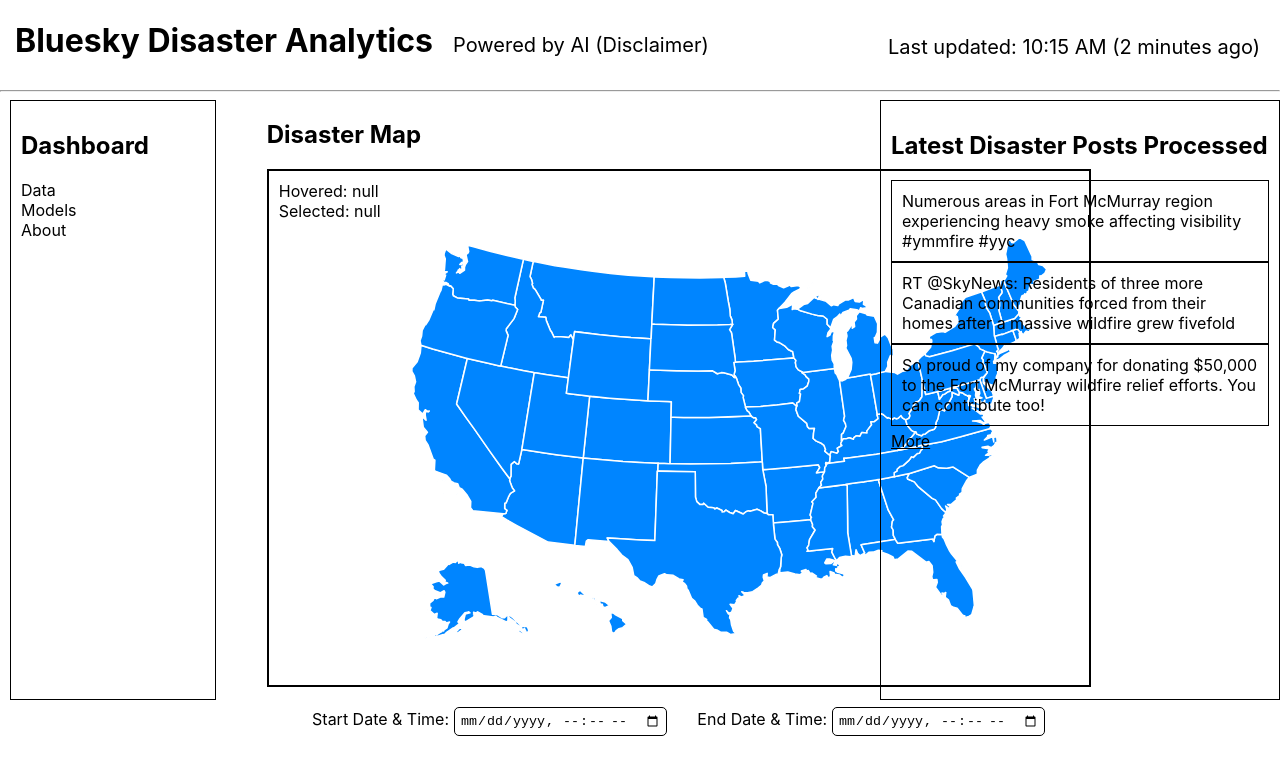
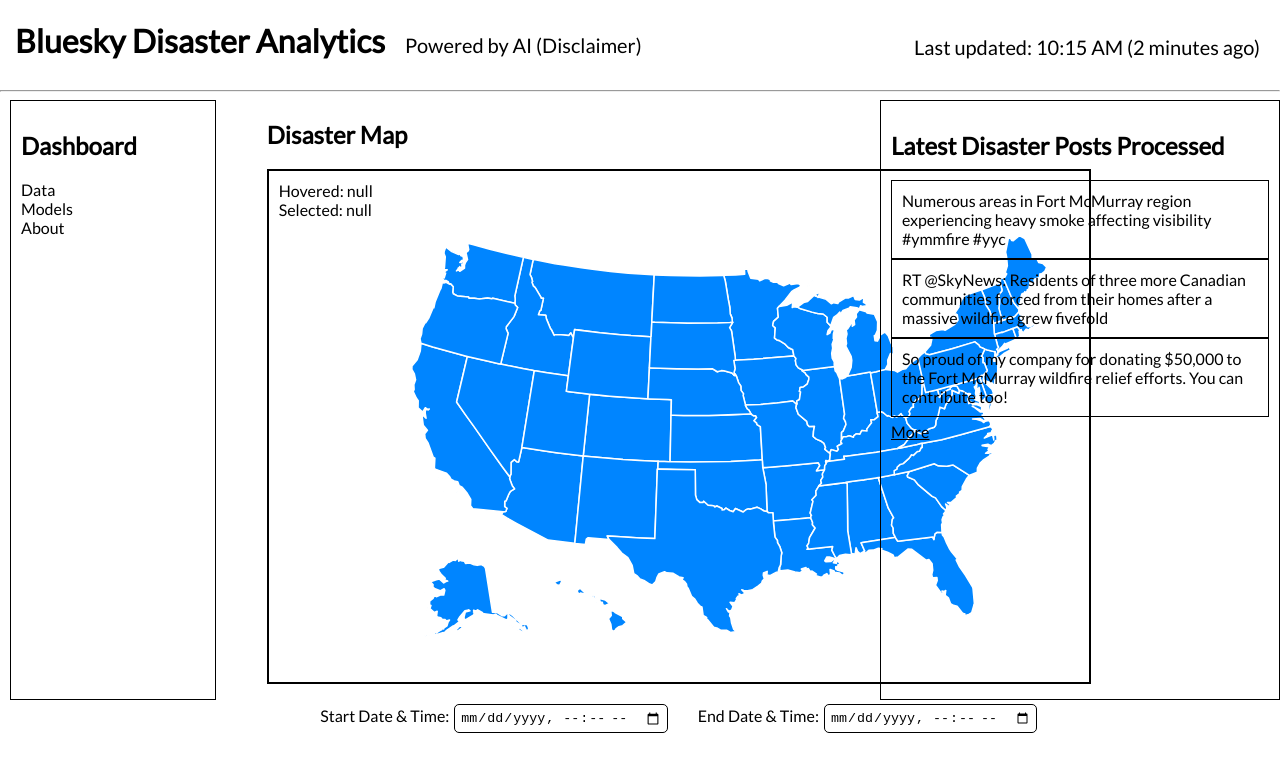
Before and after one commit to Azia-Bay/Capstone-Project, a Next.js app in the folder frontend/: page / in a window 1280 px wide. Shown: the top 774 px of the page. Built offline with nearby package versions, Linux system fonts and the light colour scheme.

Commit message:
Lato font family

```diff
--- a/frontend/pages/index.tsx
+++ b/frontend/pages/index.tsx
@@ -1,4 +1,10 @@
+import { Lato } from "next/font/google";
 import { useState } from "react";
+
+const lato = Lato({
+	subsets: ["latin"],
+	weight: ["300", "400"]
+})
 
 export default function Home() {
 	const [hoveredPath, setHoveredPath] = useState(null);
@@ -29,7 +35,7 @@
 	};
 
 	return (
-		<div className="h-screen w-screen flex flex-col">
+		<div className={`h-screen w-screen flex flex-col ${lato.className}`}>
 			<div style={{ display: 'flex', alignItems: 'center' }}>
 				<header className="w-full bg-blue-600 text-white p-4" style={{paddingLeft: '15px'}}>
 					<h1 className="text-xl font-bold" style={{display: 'inline-block'}}>Bluesky Disaster Analytics</h1>
@@ -736,16 +742,7 @@
 					padding: 0;
 					margin: 0;
 					font-family:
-						-apple-system,
-						BlinkMacSystemFont,
-						Segoe UI,
-						Roboto,
-						Oxygen,
-						Ubuntu,
-						Cantarell,
-						Fira Sans,
-						Droid Sans,
-						Helvetica Neue,
+						var(--font-lato),
 						sans-serif;
 				}
 				* {
```
